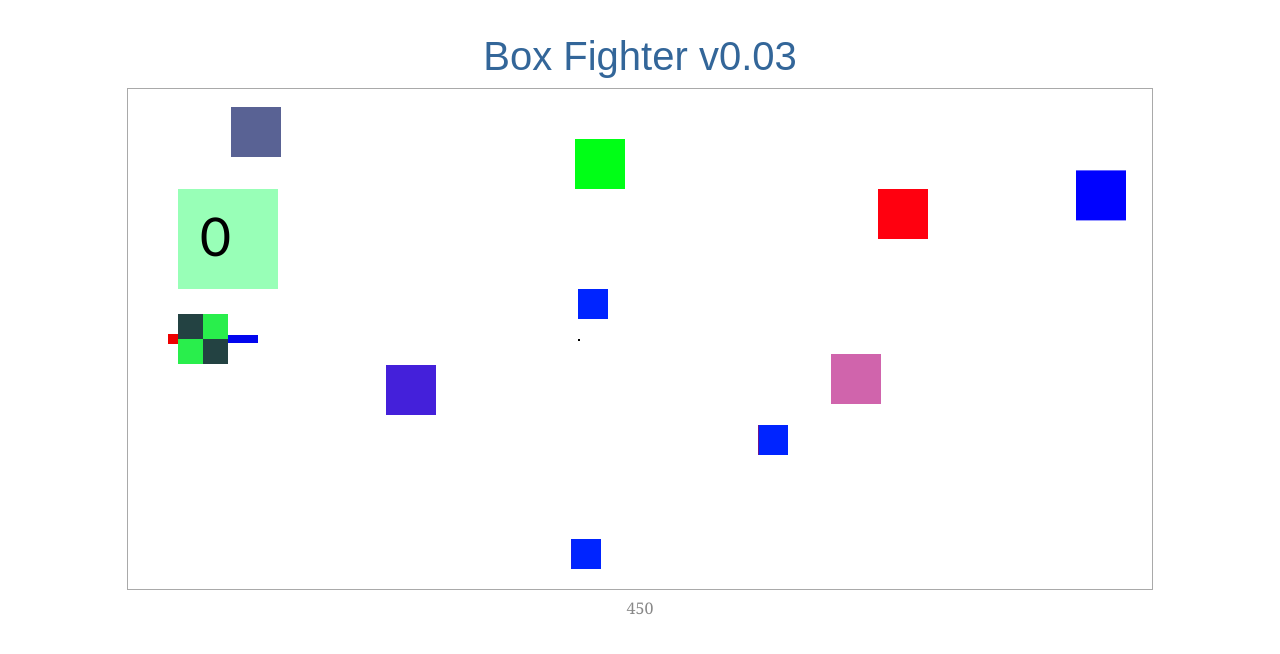
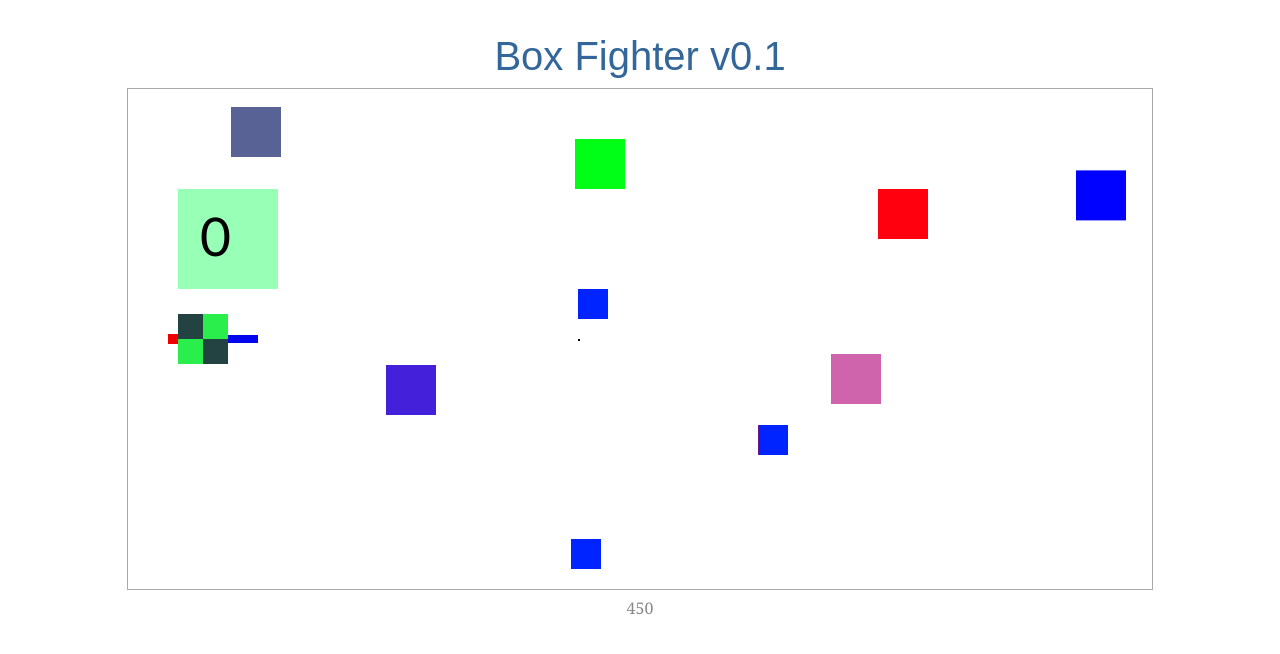
Before and after one commit to Krebsoid/box-fighter, an Angular app: page /game in a window 1280 px wide. Shown: the top 654 px of the page. Built offline with nearby package versions, Linux system fonts and the light colour scheme.

Commit message:
version number increased

```diff
--- a/src/app/game/game.component.html
+++ b/src/app/game/game.component.html
@@ -1,5 +1,5 @@
 <div id="content">
-  <h1>Box Fighter v0.03</h1>
+  <h1>Box Fighter v0.1</h1>
   <canvas id="game" width="1024px" height="500px"></canvas>
   <div>
     {{ game.gameTime }}
```
